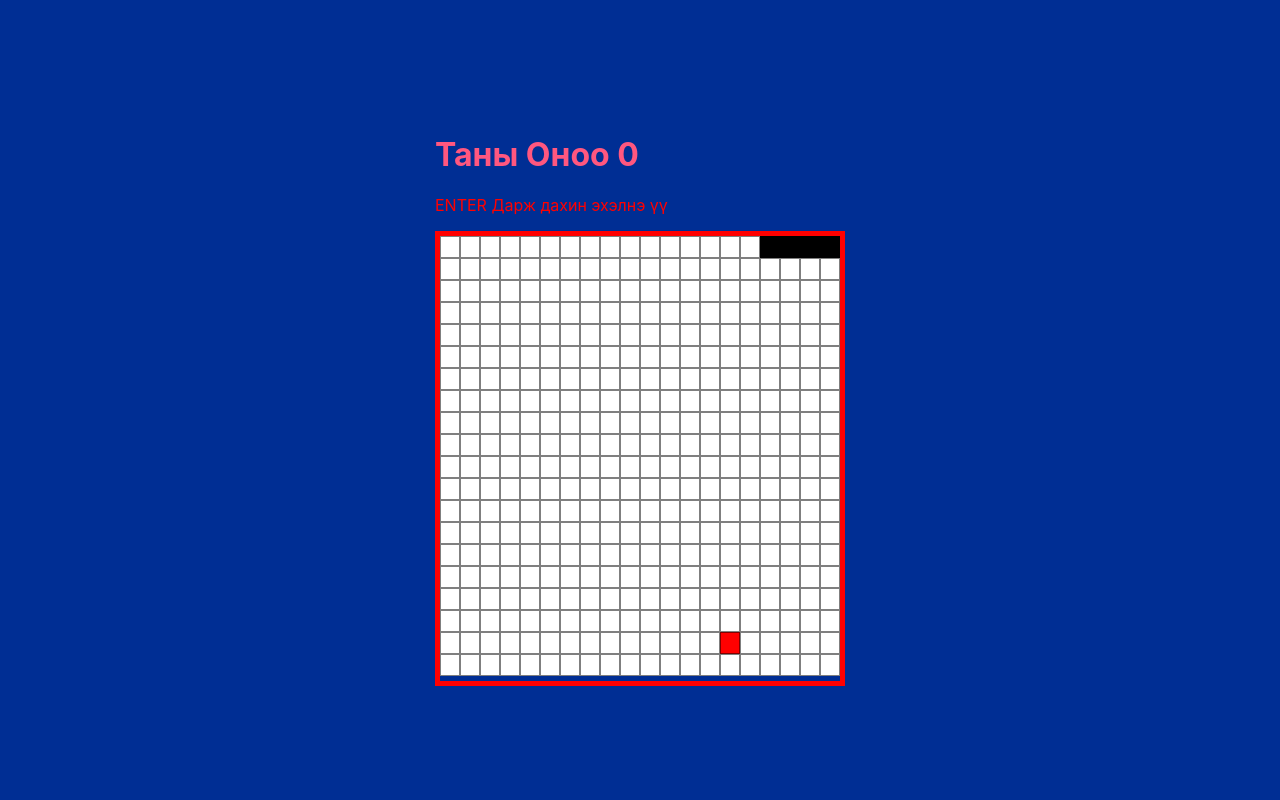
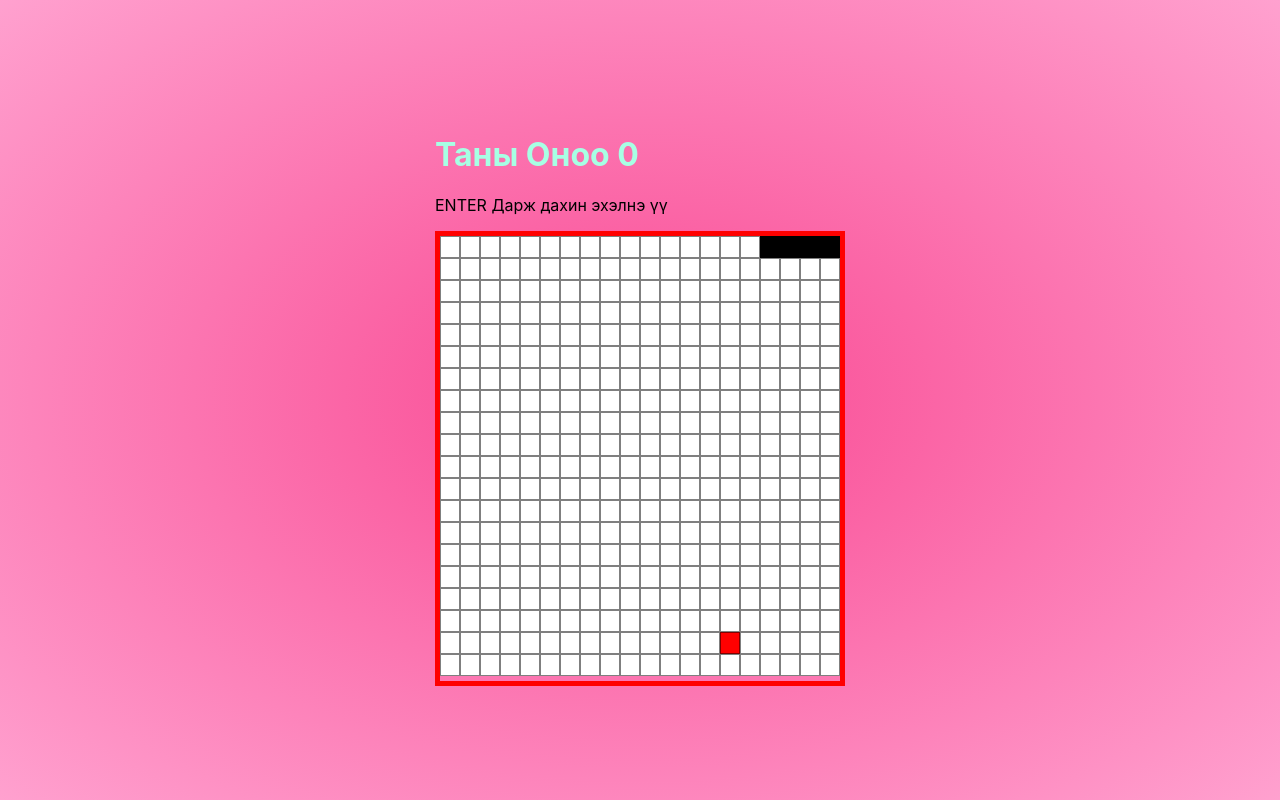
Before and after one commit to bilg08/snackReact, a React (Create React App) app: page / in a window 1280 px wide. Built offline with nearby package versions, Linux system fonts and the light colour scheme.

Commit message:
snack is done

```diff
--- a/src/App.css
+++ b/src/App.css
@@ -4,7 +4,7 @@ body{
   justify-content: center;
   align-items: center;
   height: 100vh;
-  background-color: #002E94;
+  background: radial-gradient(#F94892,#FFA1CF);
 }
 
 .canvas {
--- a/src/App.js
+++ b/src/App.js
@@ -7,9 +7,9 @@ function App() {
   const [currentSnakeKeys, setCurrentSnakeKeys] = useState(
     toPositionSet(snakePosition)
   );
-  const [directionQueue, setDirectionQueue] = useState([]);
+  let [directionQueue, setDirectionQueue] = useState([]);
   const [currentFood, setCurrentFood] = useState(makeFood);
-  const [isGameOver, setIsGameOver] = useState(false);
+  let [isGameOver, setIsGameOver] = useState(false);
   const [currentDirection, setCurrentDirection] = useState(() => moveRight);
   let gameInterval = useRef();
   const [score, setScore] = useState(0);
@@ -128,9 +128,12 @@ function App() {
             });
           }
           break;
+        case "S":
+        case "s":
+          stopGame();
+          break;
         case "Enter":
-          setSnakePosition(initSnake());
-          setCurrentSnakeKeys(toPositionSet(initSnake()));
+          restartGame();
           break;
         default:
           setCurrentDirection(() => currentDirection);
@@ -139,7 +142,9 @@ function App() {
 
     document.addEventListener("keydown", handleDirection);
     return () => document.removeEventListener("keydown", handleDirection);
-  });
+    });
+
+
 
   function step() {
     setSnakePosition((prevVal) => {
@@ -201,10 +206,15 @@ function App() {
   }
 
   function stopGame() {
-    clearInterval(gameInterval.current);
     setIsGameOver(true);
+  }
+  function restartGame() {
+    setScore(0);
+    setIsGameOver(false);
+    setDirectionQueue(directionQueue = [])
+    setCurrentDirection(()=>moveRight);
     setSnakePosition(initSnake());
-    setCurrentSnakeKeys(toPositionSet(initSnake()))
+    setCurrentSnakeKeys(toPositionSet(initSnake()));
   }
 
   useEffect(() => {
@@ -216,8 +226,8 @@ function App() {
 
   return (
     <>
-      <h1 style={{ color: "#FF577F" }}>Таны Оноо {score}</h1>
-      <p style={{ color: "red" }}>ENTER Дарж дахин эхэлнэ үү</p>
+      <h1 style={{ color: "#A7FFE4" }}>Таны Оноо {score}</h1>
+      <p >ENTER Дарж дахин эхэлнэ үү</p>
       <div
         className="canvas"
         style={{
```
